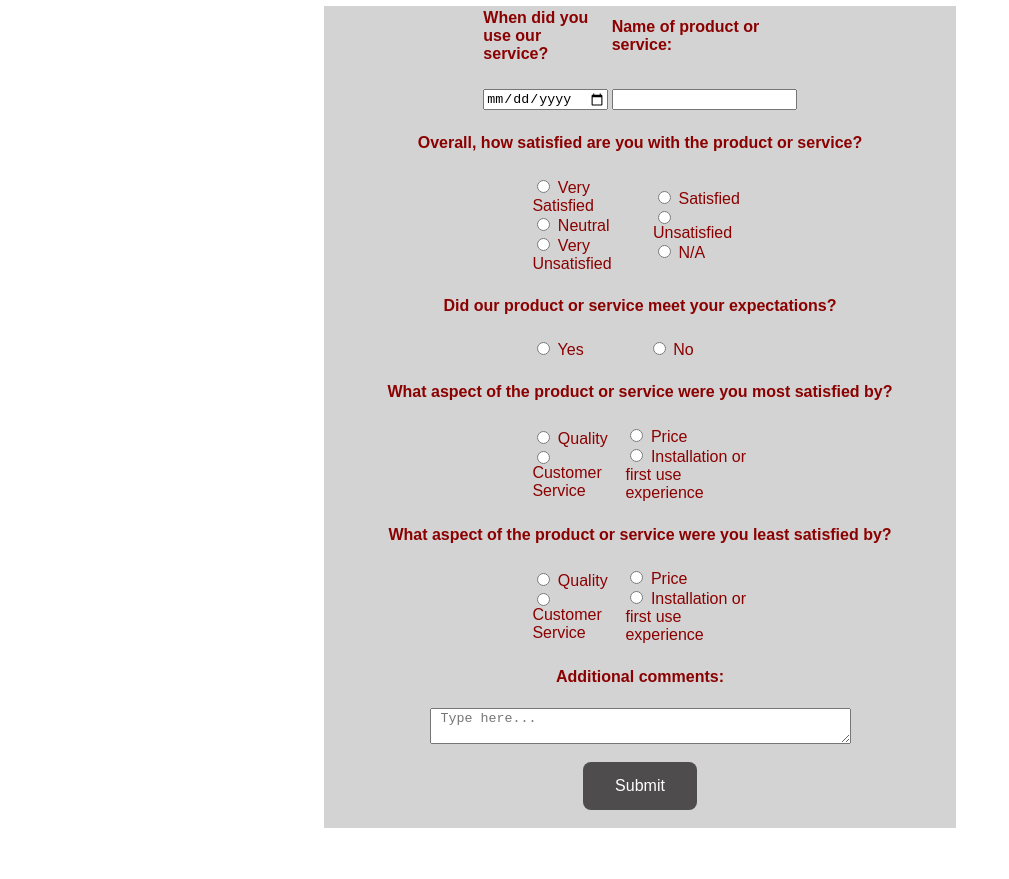
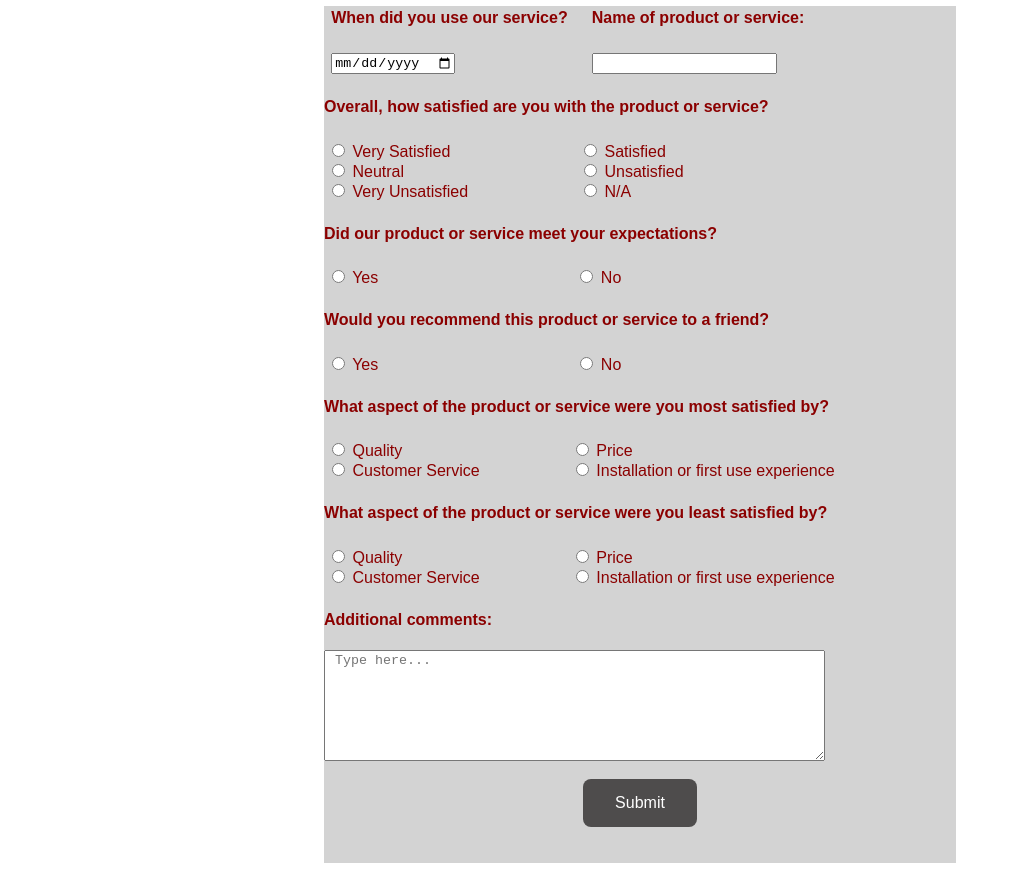
Before and after one commit to ramonabayssari/Website-Cloning, a plain HTML site: page index.html in a window 1280 px wide. Shown: the part 60-939 px from the top of the page, without its empty margins (0-1009 px from the left). Before the commit the page ends 904 px from the top, so only its background shows below. Drawn offline with Linux system fonts and the light colour scheme.

Commit message:
Update index.html

```diff
--- a/index.html
+++ b/index.html
@@ -1,10 +1,10 @@
 <html>
 
 <link rel="stylesheet" href="style.css">
-<h1 class="center red font"> Follow Up Survey </h1> <!--class center will be created inthe style folder and will be used to allign the title-->
-<body class="center"><form class="back-gray">
-    <center>
-    <table width="40%" class="red font center">
+<center><h1 class=" red font"> Follow Up Survey </h1> </center>
+<body ><form class="back-gray ">
+
+    <table width="80%" class="red font ">
 
         <tr>
 
@@ -41,7 +41,7 @@
     <h4 class="red font">Overall, how satisfied are you with the product or service?</h4>
 
 
-    <table width="35%" class="red font">
+    <table width="70%" class="red font">
         <tr>
            <td>
 
@@ -75,7 +75,7 @@
 
     <h4 class="red font">Did our product or service meet your expectations? </h4>
 
-    <table width="35%" class="red font">
+    <table width="75%" class="red font">
         <tr>
            <td>
                 <input type="radio" id="y" name="user_expectations" value="Yes">
@@ -92,8 +92,29 @@
 
     </table>
 
+
+    <h4 class="red font">Would you recommend this product or service to a friend?  </h4>
+
+    <table width="75%" class="red font">
+        <tr>
+           <td>
+                <input type="radio" id="y" name="user_recom" value="Yes">
+                <label for="y"> </label>Yes</label> <br>
+            </td>
+
+            <td>
+                <input type="radio" id="n" name="user_recom" value="No">
+                <label for="n"> </label>No</label> <br>
+            </td>
+
+        </tr>
+
+
+    </table>
+
+
     <h4 class="red font">What aspect of the product or service were you most satisfied by? </h4>
-    <table width="35%" class="red font">
+    <table width="105%" class="red font">
         <tr>
            <td>
 
@@ -122,7 +143,7 @@
     </table>
 
     <h4 class="red font">What aspect of the product or service were you least satisfied by? </h4>
-    <table width="35%" class="red font">
+    <table width="105%" class="red font">
         <tr>
            <td>
 
@@ -152,13 +173,15 @@
     <h4 class="red font">
         Additional comments:
     </h4>
-    <textarea placeholder=" Type here..." row="10" cols="50" name="comments"></textarea>
+    <textarea placeholder=" Type here..." rows="7" cols="60" name="comments"></textarea>
     <br/>
     <br/>
+    <center>
     <input type="submit" value="Submit" class="center sub-but">
+    </center>
     <br/>
     <br/>
-</center>
+
 </form>
 </body>
 </html>
```
